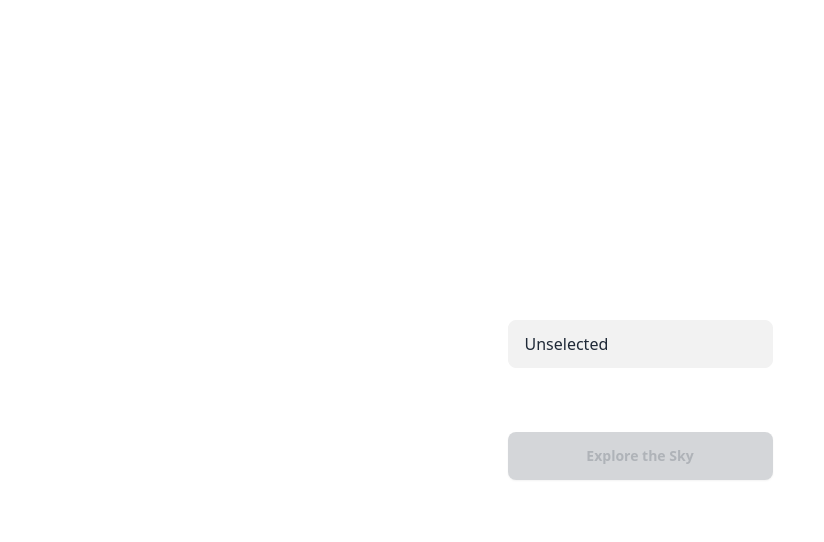
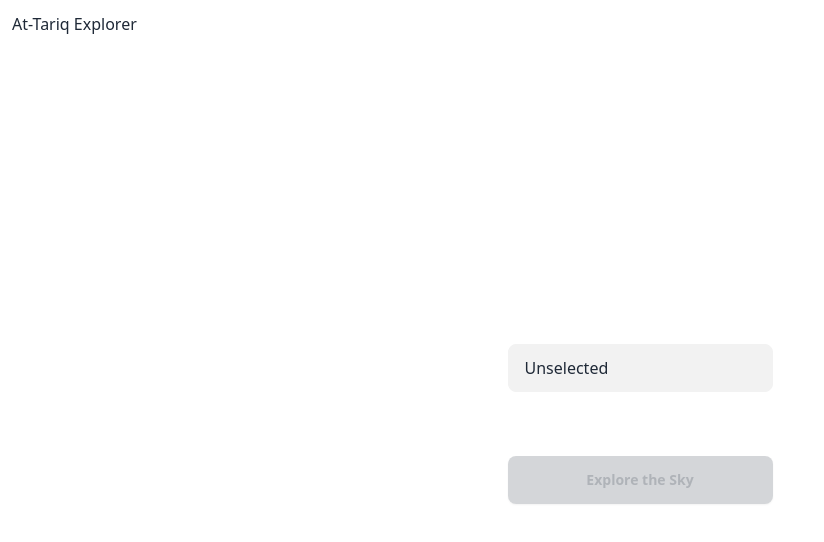
Before and after one commit to Somespi/alttariq, a SvelteKit app: page / in a window 1280 px wide. Shown: the top 542 px of the page, without its empty margins (0-824 px from the left). Built offline with nearby package versions, Linux system fonts and the light colour scheme.

Commit message:
update +page.svelte

```diff
--- a/src/routes/+page.svelte
+++ b/src/routes/+page.svelte
@@ -10,13 +10,18 @@
         goto('/explore');
     }
 </script>
+<div class="flex flex-col  h-screen w-screen">
+    <div class="w-full flex-row top-0 justify-around">
+        <h1 class="p-3">At-Tariq Explorer</h1>
 
-<div class="flex flex-col items-center justify-center content-center h-screen w-screen">
+    </div>
+    <div class="flex-1 flex flex-col justify-center items-center content-center">
         <div class="flex flex-col gap-y-16">
             <DropDownSelect bind:selected={selectedGrade} options={grades}/>
             <button class="btn btn-primary" disabled={selectedGrade == "Unselected"} on:click={transitionToNextPage}>
                 Explore the Sky
             </button>
         </div>
+    </div>
 
 </div>
```
Lines whose indentation alone changed are shown as unchanged.
